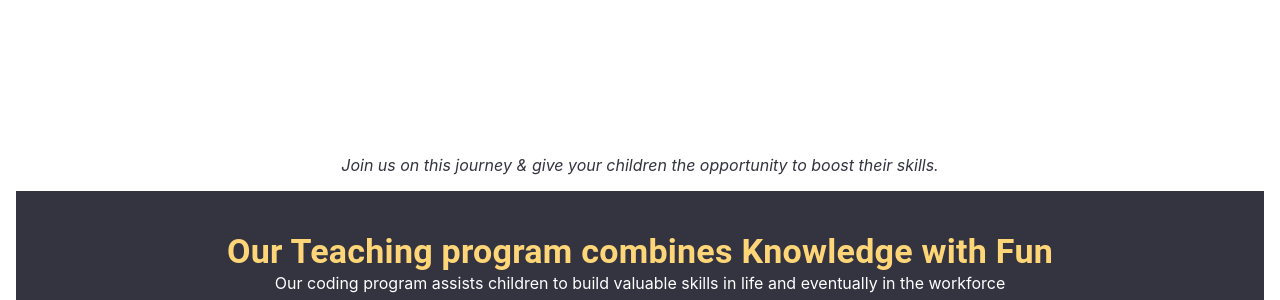
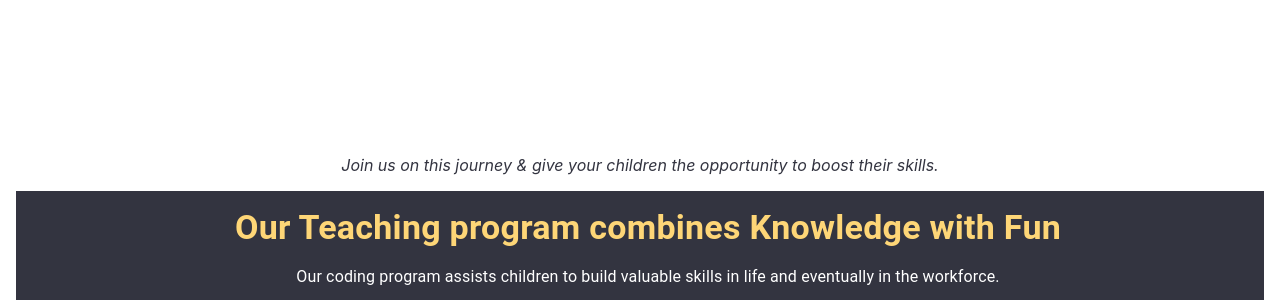
Before and after one commit to hebaarafat159/mini-developer-client, a React (Create React App) app: page / in a window 1280 px wide. Shown: the part 2497-2797 px from the top of the page. Built offline with nearby package versions, Linux system fonts and the light colour scheme.

Commit message:
modify home page

```diff
--- a/src/pages/LandPage.js
+++ b/src/pages/LandPage.js
@@ -157,17 +157,47 @@ export default function Home() {
                     </Stack>
                 </Stack>
 
-                {/* Our Teaching */}
-                <Stack direction="row" className={'page_content_dark'}>
-                    <Typography component="h3" variant='h4' style={{ color: '#fed677', fontWeight: 'bold', textAlign: 'start' }}>  Our Teaching program combines Knowledge with Fun  </Typography>
-                    <Typography component="p" variant='p' style={{ color: 'white' }}> Our coding program assists children to build valuable skills in life and eventually in the workforce </Typography>
-                    <Grid container columns={{ xs: 2, sm: 8, md: 16 }}>
-                        {teachingTopics.map((detail, index) => (
-                            <Grid item xs={2} sm={4} md={4} key={index} sx={{ justifyContent: 'center', alignItems: 'center', margin: '1vmin auto' }}>
-                                <Stack spacing={2} sx={{ justifyContent: 'center', alignItems: 'center' }} >
-                                    <img src={detail.icon} loading="lazy" alt="" width={'50%'} style={{ backgroundColor: 'transparent' }} />
-                                    <Typography component="h5" variant='h5' style={{ color: '#ed5977', textAlign: 'center' }}> {detail.title} </Typography>
-                                    <Typography component="p" variant='p' style={{ color: 'white', textAlign: 'center', padding: '2vw' }}> {detail.description} </Typography>
+                {/* Our Teaching Section */}
+                <Stack direction="column" spacing={2} className="page_content_dark" sx={{ p: 2 }}>
+                    <Typography
+                        component="h3"
+                        variant="h4"
+                        sx={{ color: '#fed677', fontWeight: 'bold', textAlign: 'left' }}
+                    >
+                        Our Teaching program combines Knowledge with Fun
+                    </Typography>
+                    <Typography component="p" variant="body1" sx={{ color: 'white' }}>
+                        Our coding program assists children to build valuable skills in life and eventually in
+                        the workforce.
+                    </Typography>
+                    <Grid container columns={{ xs: 2, sm: 8, md: 16 }} spacing={2}>
+                        {teachingTopics.map((topic, index) => (
+                            <Grid
+                                item
+                                xs={2}
+                                sm={4}
+                                md={4}
+                                key={index}
+                                sx={{ display: 'flex', justifyContent: 'center', alignItems: 'center', m: '1vmin auto' }}
+                            >
+                                <Stack spacing={2} sx={{ justifyContent: 'center', alignItems: 'center' }}>
+                                    <img
+                                        src={topic.icon}
+                                        loading="lazy"
+                                        alt={topic.title}
+                                        width="50%"
+                                        style={{ backgroundColor: 'transparent' }}
+                                    />
+                                    <Typography component="h5" variant="h5" sx={{ color: '#ed5977', textAlign: 'center' }}>
+                                        {topic.title}
+                                    </Typography>
+                                    <Typography
+                                        component="p"
+                                        variant="body1"
+                                        sx={{ color: 'white', textAlign: 'center', p: '2vw' }}
+                                    >
+                                        {topic.description}
+                                    </Typography>
                                 </Stack>
                             </Grid>
                         ))}
```
